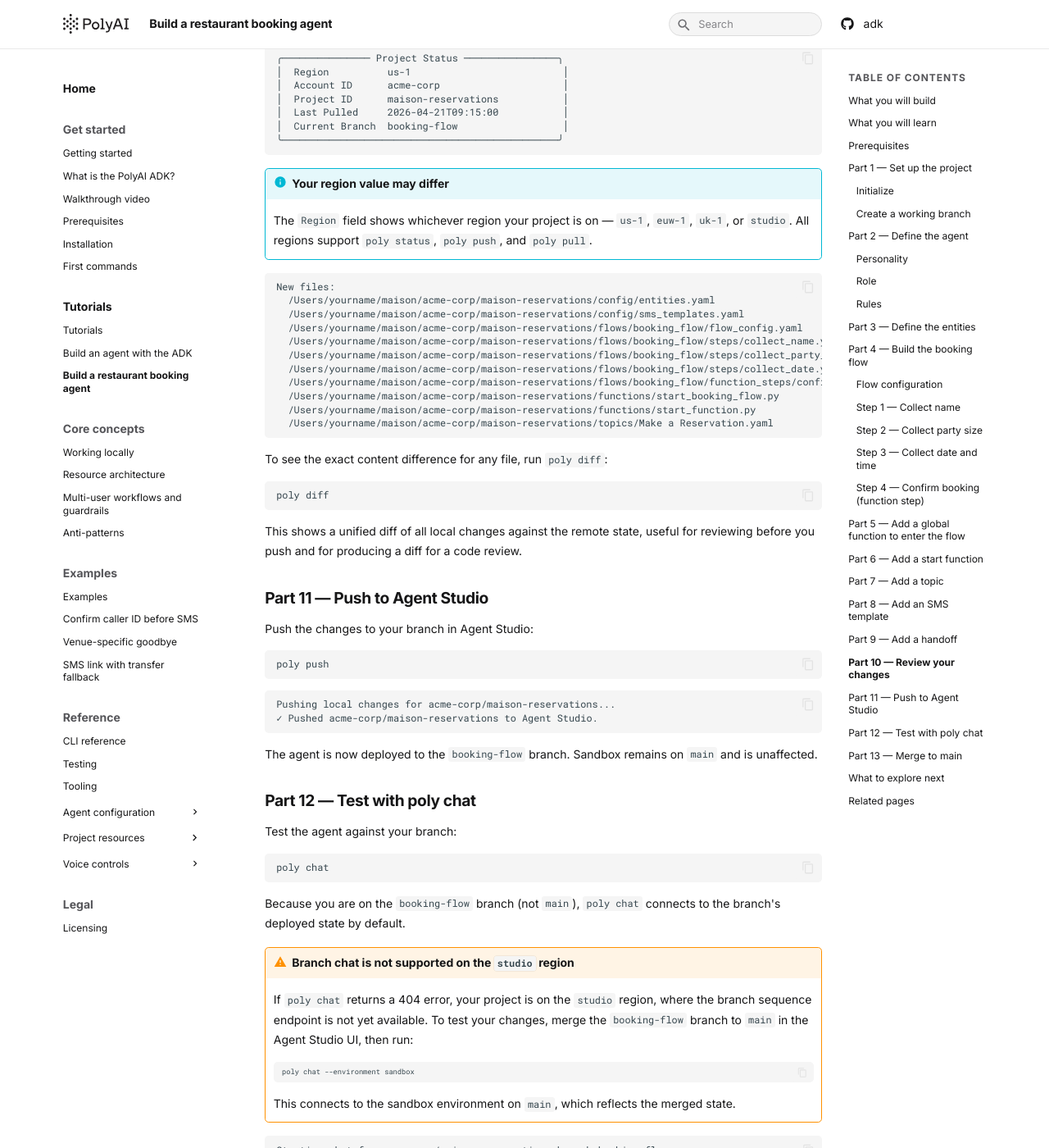
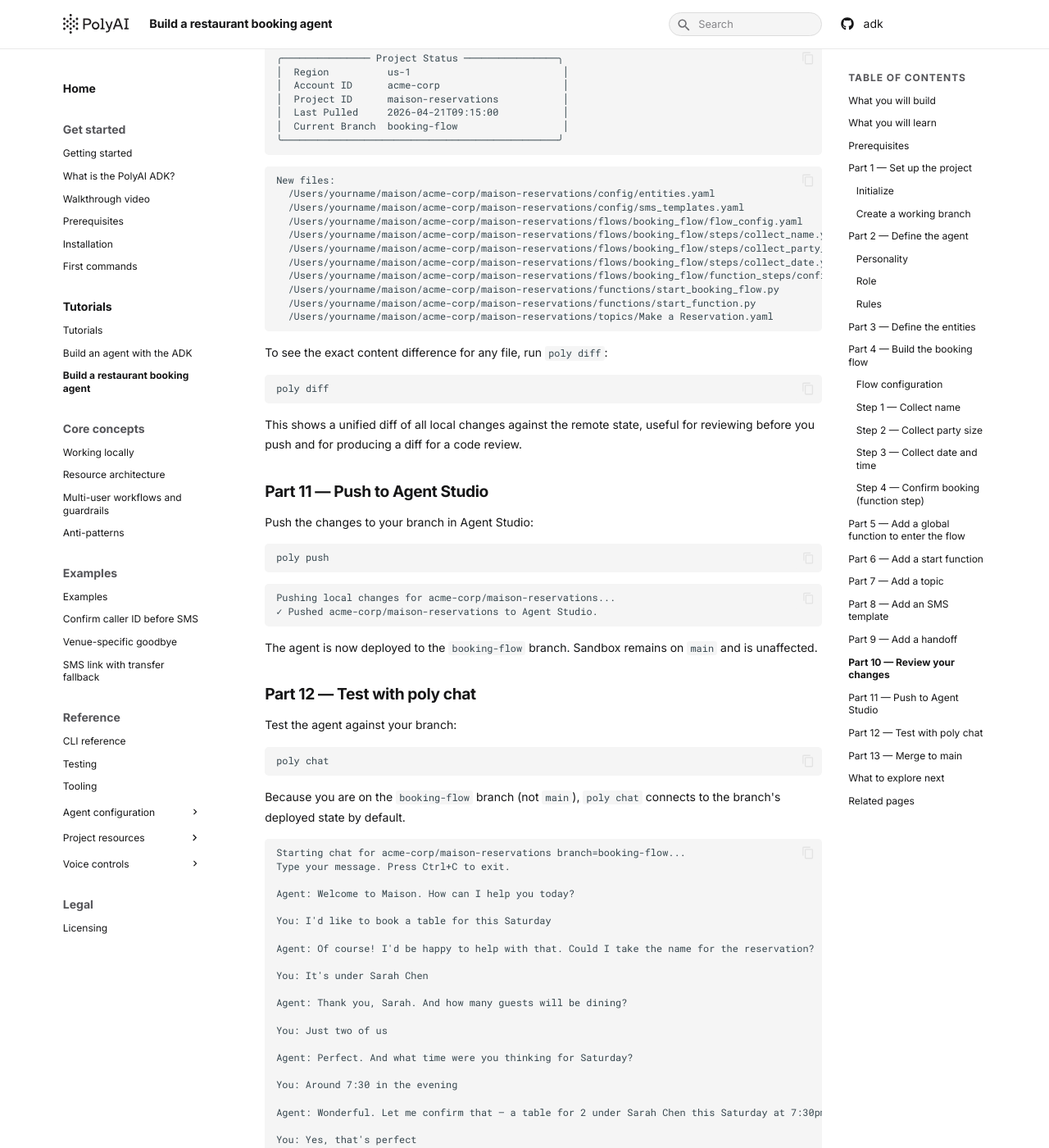
Before and after one commit to polyai/adk, an MkDocs documentation site: the page built from docs/docs/tutorials/restaurant-booking-agent.md, in a window 1280 px wide and 1400 px high, scrolled down 8667 px. Shown: the whole window at 82% size. Built offline with MkDocs 1.6.1 and Material for MkDocs 9.7.7, drawn with Linux system fonts in a browser that asks for light colours.

Commit message:
docs: remove 'studio' region references — not defined in ADK source

```diff
--- a/docs/docs/tutorials/restaurant-booking-agent.md
+++ b/docs/docs/tutorials/restaurant-booking-agent.md
@@ -446,10 +446,6 @@
 ╰───────────────────────────────────────────────╯
 ~~~
 
-!!! info "Your region value may differ"
-
-    The `Region` field shows whichever region your project is on — `us-1`, `euw-1`, `uk-1`, or `studio`. All regions support `poly status`, `poly push`, and `poly pull`.
-
 ~~~text
 
 New files:
@@ -498,15 +494,6 @@
 
 Because you are on the `booking-flow` branch (not `main`), `poly chat` connects to the branch's deployed state by default.
 
-!!! warning "Branch chat is not supported on the `studio` region"
-
-    If `poly chat` returns a 404 error, your project is on the `studio` region, where the branch sequence endpoint is not yet available. To test your changes, merge the `booking-flow` branch to `main` in the Agent Studio UI, then run:
-
-    ~~~bash
-    poly chat --environment sandbox
-    ~~~
-
-    This connects to the sandbox environment on `main`, which reflects the merged state.
 
 ~~~text
 Starting chat for acme-corp/maison-reservations branch=booking-flow...
```
